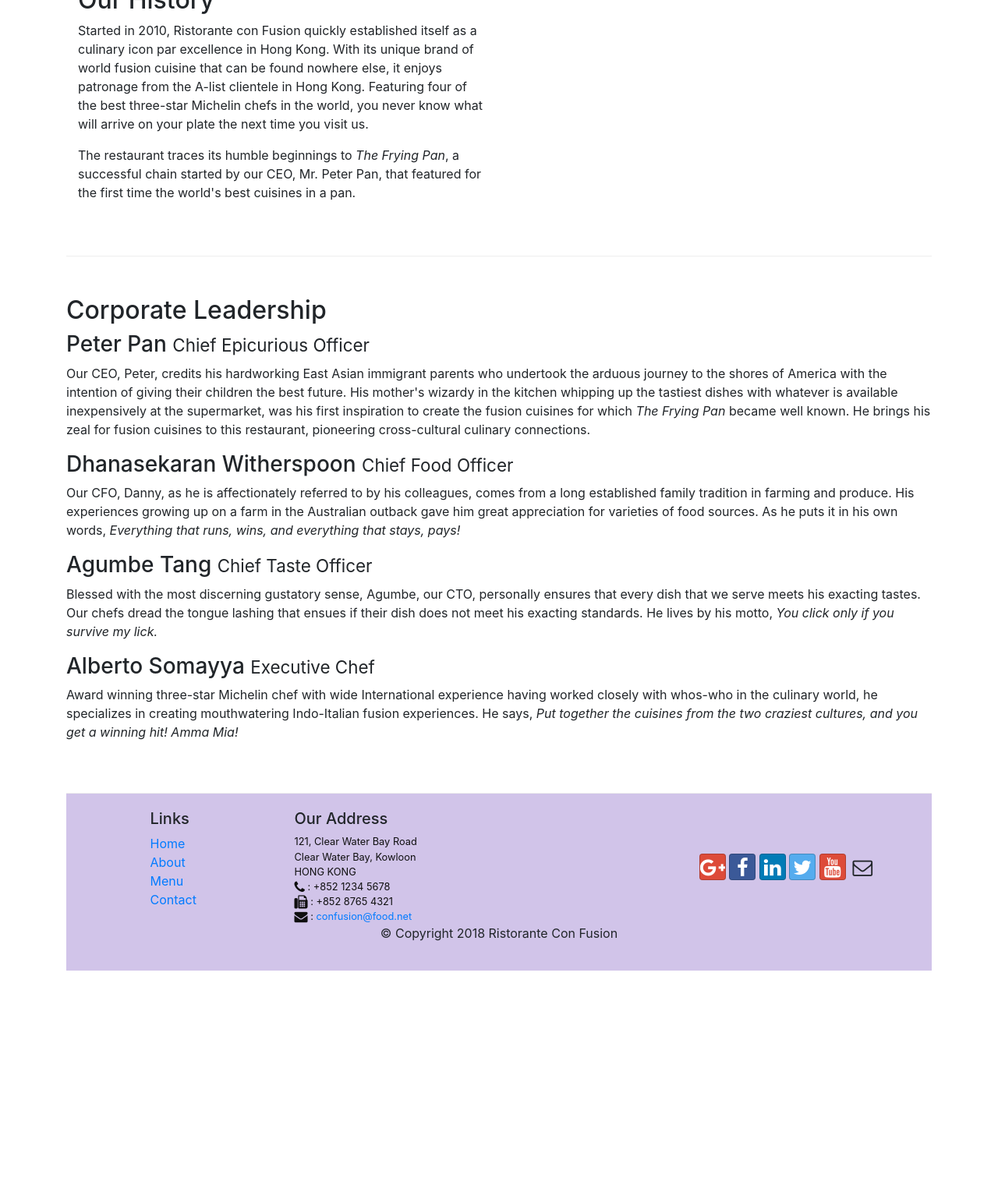
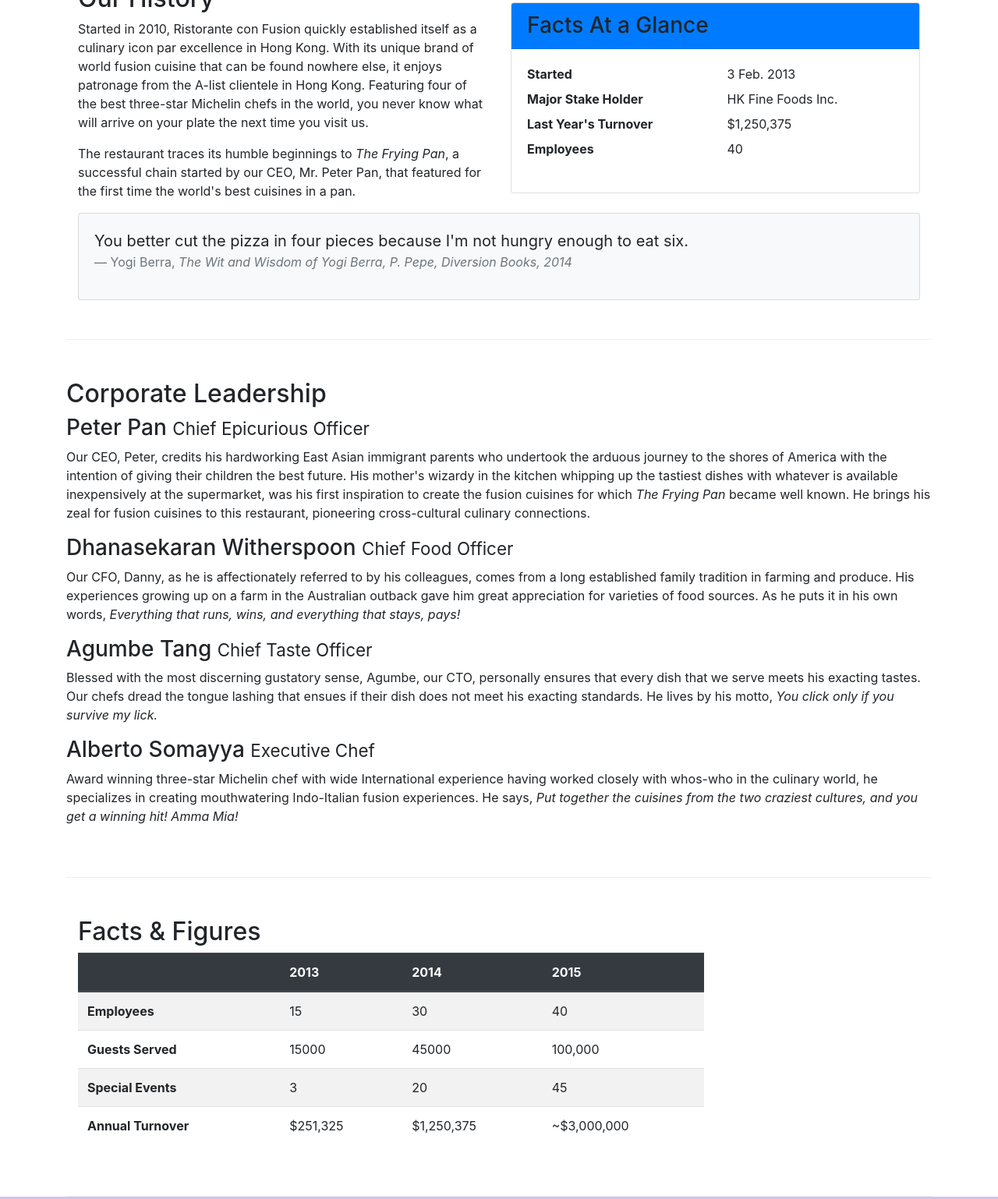
Before and after one commit to Parth305Mehta/front-end, a website: page aboutus.html in a window 1280 px wide. Shown: the part 536-2074 px from the top of the page at 78% size. Before the commit the page ends 1781 px from the top, so only its background shows below. Drawn offline with nearby package versions, Linux system fonts and the light colour scheme.

Commit message:
Tables and Cards

```diff
--- a/aboutus.html
+++ b/aboutus.html
@@ -63,7 +63,34 @@
                 <p>Started in 2010, Ristorante con Fusion quickly established itself as a culinary icon par excellence in Hong Kong. With its unique brand of world fusion cuisine that can be found nowhere else, it enjoys patronage from the A-list clientele in Hong Kong.  Featuring four of the best three-star Michelin chefs in the world, you never know what will arrive on your plate the next time you visit us.</p>
                 <p>The restaurant traces its humble beginnings to <em>The Frying Pan</em>, a successful chain started by our CEO, Mr. Peter Pan, that featured for the first time the world's best cuisines in a pan.</p>
             </div>
-            <div>
+            <div class='col-sm'>
+                <div class='card'>
+                   <h3 class='card-header bg-primary test-white'>Facts At a Glance</h3>
+                    <div class='card-body'>
+                        <dl class='row'>
+                            <dt class='col-6'>Started</dt>
+                            <dd class='col-6'>3 Feb. 2013</dd>
+                            <dt class="col-6">Major Stake Holder</dt>
+                            <dd class="col-6">HK Fine Foods Inc.</dd>
+                            <dt class="col-6">Last Year's Turnover</dt>
+                            <dd class="col-6">$1,250,375</dd>
+                            <dt class="col-6">Employees</dt>
+                            <dd class="col-6">40</dd>
+                        </dl>
+                    </div>
+                </div>
+            </div>
+            <div class='col-12'>
+                <div class="card card-body bg-light">
+                    <blockquote class="blockquote">
+                        <p class="mb-0">You better cut the pizza in four pieces because
+                            I'm not hungry enough to eat six.</p>
+                        <footer class="blockquote-footer">Yogi Berra,
+                            <cite title="Source Title">The Wit and Wisdom of Yogi Berra,
+                            P. Pepe, Diversion Books, 2014</cite>
+                        </footer>
+                    </blockquote>
+                </div>
             </div>
         </div>
 
@@ -83,8 +110,53 @@
             </div>
        </div>
 
-    </div>
+     </div>
 
+     <div class="row row-content">
+            <div class="col-12 col-sm-9">
+                <h2>Facts &amp; Figures</h2>
+                <div class="table-responsive">
+                    <table class="table table-striped">
+                        <thead class="thead-dark">
+                            <tr>
+                                <th>&nbsp;</th>
+                                <th>2013</th>
+                                <th>2014</th>
+                                <th>2015</th>
+                            </tr>
+                        </thead>
+                        <tbody>
+                            <tr>
+                                <th>Employees</th>
+                                <td>15</td>
+                                <td>30</td>
+                                <td>40</td>
+                            </tr>
+                            <tr>
+                                <th>Guests Served</th>
+                                <td>15000</td>
+                                <td>45000</td>
+                                <td>100,000</td>
+                            </tr>
+                            <tr>
+                                <th>Special Events</th>
+                                <td>3</td>
+                                <td>20</td>
+                                <td>45</td>
+                            </tr>
+                            <tr>
+                                <th>Annual Turnover</th>
+                                <td>$251,325</td>
+                                <td>$1,250,375</td>
+                                <td>~$3,000,000</td>
+                            </tr>
+                        </tbody>
+                    </table>
+                </div>
+            </div>
+            <div class='col-sm-3 col-12'></div>
+       </div>
+</div>
     <footer class="footer">
         <div class="container">
             <div class="row">
```
Also changed, not shown: 1 other file.
